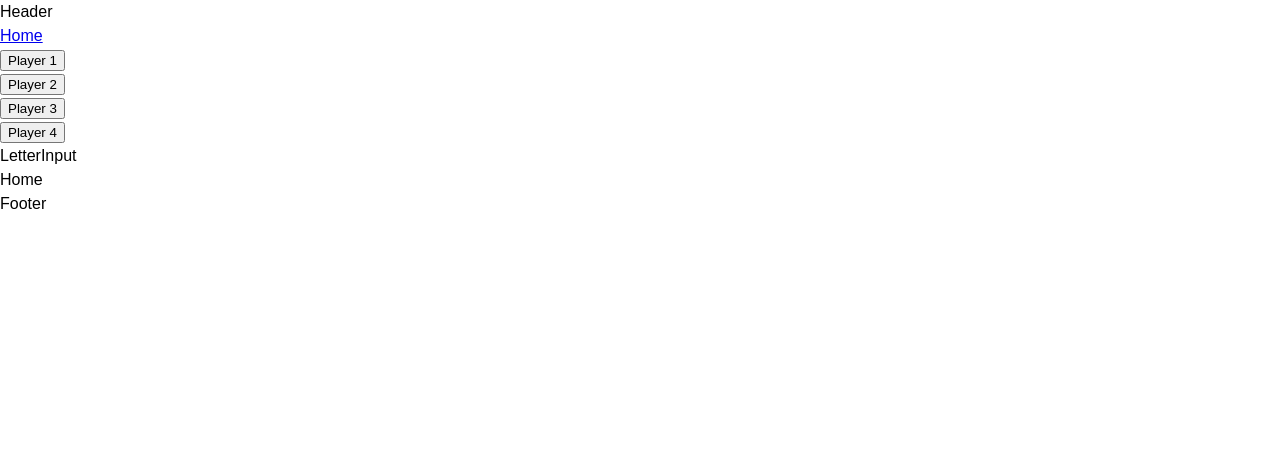
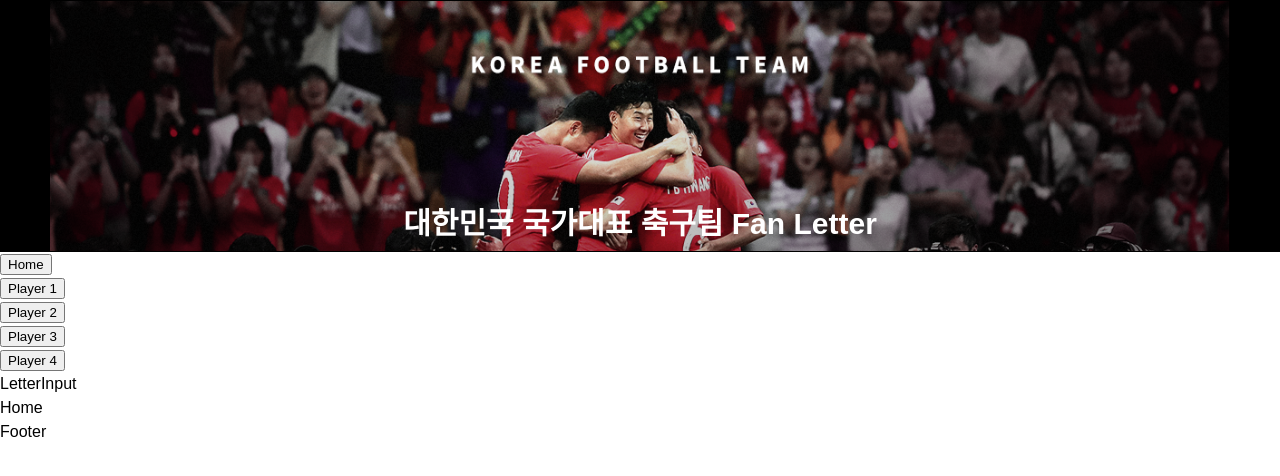
Before and after one commit to gggimmmin/football-fanletter, a React (Create React App) app: page / in a window 1280 px wide. Shown: the top 476 px of the page. Built offline with nearby package versions, Linux system fonts and the light colour scheme.

Commit message:
feat: add Header component

```diff
--- a/src/App.jsx
+++ b/src/App.jsx
@@ -1,5 +1,5 @@
 import React from "react";
-import Globalstyle from "src/styles/Globalstyle";
+import Globalstyle from "src/styles/GlobalStyle";
 import Header from "./components/Header";
 import Navigation from "./components/Navigation";
 import LetterInput from "./components/LetterInput";
--- a/src/components/Header.jsx
+++ b/src/components/Header.jsx
@@ -1,9 +1,12 @@
 import React from "react";
+import { HeaderContainer, HeaderTitle } from "src/styles/HeaderStyle";
 
 function Header() {
   return (
     <>
-      <h3>Header</h3>
+      <HeaderContainer>
+        <HeaderTitle>대한민국 국가대표 축구팀 Fan Letter</HeaderTitle>
+      </HeaderContainer>
     </>
   );
 }
--- a/src/components/Navigation.jsx
+++ b/src/components/Navigation.jsx
@@ -1,6 +1,6 @@
 // Navigation.jsx
 import React from "react";
-import { Link, useNavigate } from "react-router-dom";
+import { useNavigate } from "react-router-dom";
 
 const Navigation = () => {
   const navigate = useNavigate();
@@ -13,7 +13,13 @@ const Navigation = () => {
     <nav>
       <ul>
         <li>
-          <Link to="/">Home</Link>
+          <button
+            onClick={() => {
+              navigate("src/pages/Home.jsx");
+            }}
+          >
+            Home
+          </button>
         </li>
         <li>
           <button onClick={() => handlePlayerClick(1)}>Player 1</button>
--- /dev/null
+++ b/src/styles/HeaderStyle.jsx
@@ -0,0 +1,19 @@
+import styled from "styled-components";
+import backgroundImage from "src/assets/koreateamheader.png";
+
+export const HeaderContainer = styled.header`
+  background-image: url(${backgroundImage});
+  background-size: cover;
+  background-position: center;
+  border: 1px solid black;
+  height: 250px;
+`;
+
+export const HeaderTitle = styled.h1`
+  color: white;
+  font-size: 30px;
+  font-weight: bold;
+  display: flex;
+  justify-content: center;
+  margin-top: 200px;
+`;
```
Also changed, not shown: src/assets/koreateamheader.png (added), src/styles/NavigationStyle.jsx (added).
